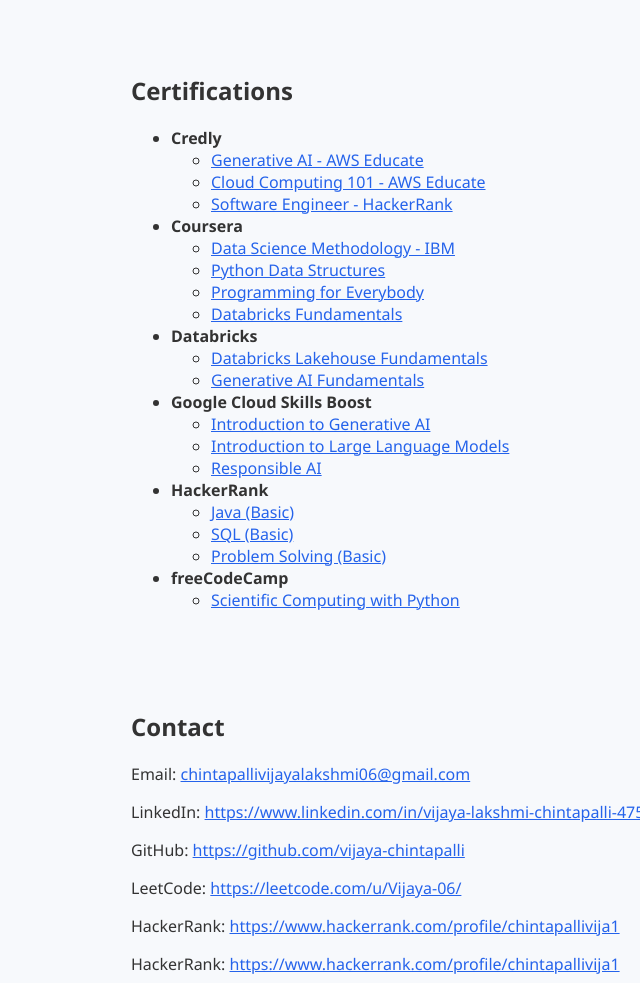
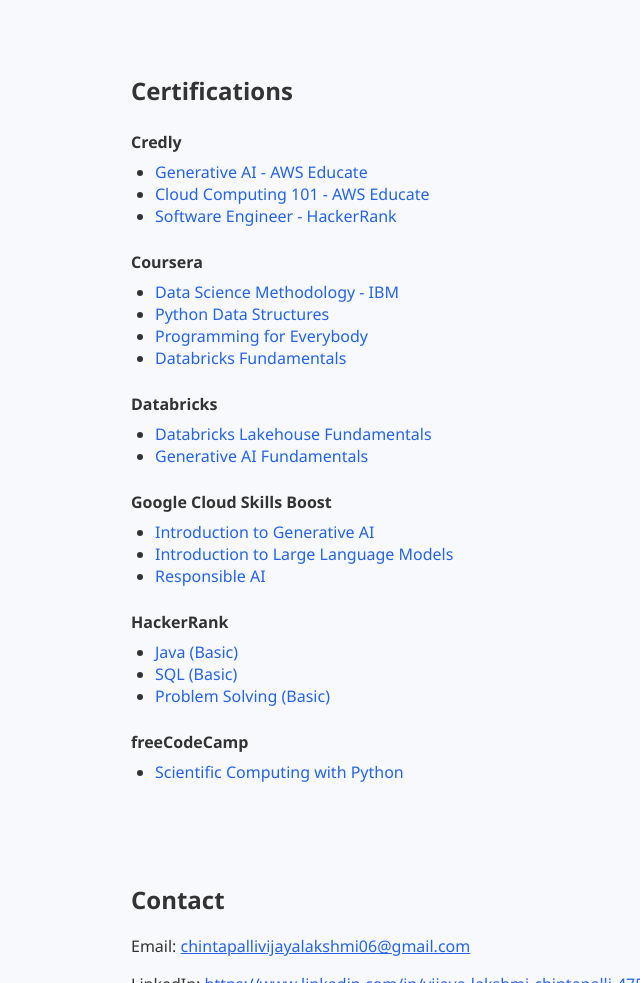
Before and after one commit to vijaya-chintapalli/Portfolio, a plain HTML site: page index.html in a window 1280 px wide. Shown: the part 2560-3543 px from the top of the page, without its empty margins (29-669 px from the left). Drawn offline with Linux system fonts and the light colour scheme.

Commit message:
Update style.css

```diff
--- a/style.css
+++ b/style.css
@@ -21,6 +21,32 @@ body {
   background-color: var(--bg);
   color: var(--text);
 }
+.cert-list {
+  list-style-type: none;
+  padding-left: 0;
+}
+
+.cert-list > li {
+  margin-top: 1.5rem;
+  font-weight: bold;
+}
+
+.cert-list ul {
+  list-style: disc;
+  padding-left: 1.5rem;
+  margin-top: 0.5rem;
+}
+
+.cert-list a {
+  text-decoration: none;
+  color: #2563eb;
+}
+
+.cert-list a:hover {
+  text-decoration: underline;
+  color: #1e40af;
+}
+
 header {
   background-color: var(--header-bg);
 }
```
